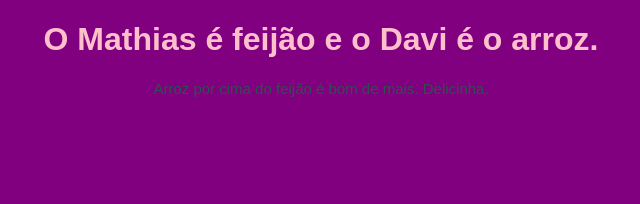
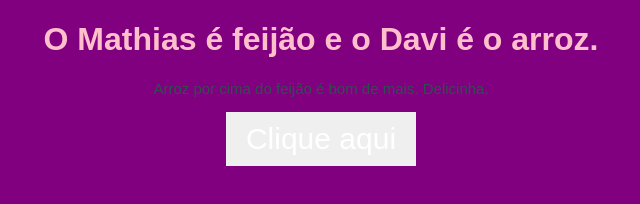
Before and after one commit to vthxzy60hz/siteaula, a plain HTML site: page index.html in a window 1280 px wide. Shown: the whole page, without its empty margins (319-959 px from the left). Drawn offline with Linux system fonts and the light colour scheme.

Commit message:
Update index.html

```diff
--- a/index.html
+++ b/index.html
@@ -14,6 +14,17 @@
       font-size: 15px;
       color: darkslategray;
     }
+    button {
+      background-collor: darkblue;
+      color: white;
+      padding: 10px 20px;
+      border: none;
+      cursor: pointer;
+      font-size: 30px;
+    }
+    button:hover {
+      background-color: yellow;
+    }
   </style>
   <meta charset="UTF-8"
   <meta name="viewport"
@@ -21,7 +32,14 @@ content="width=device-width, initial-scale=1.0">
   <title>feijãoh</title>
 </head>
 <body>
-  <h1>O Mathias é feijão e o Davi é o arroz.</h1>
+  <h1 id="mensagem">O Mathias é feijão e o Davi é o arroz.</h1>
   <p>Arroz por cima do feijão é bom de mais. Delicinha.</p>
+  <button onclick="mudarMensagem()">Clique aqui</button>
+    <script>
+      function mudarMensagem() {
+
+document.getElementById("mensagem").innerHTML = "Jesus amado";
+      }
+    </script>
 </body>
 </html>
```
